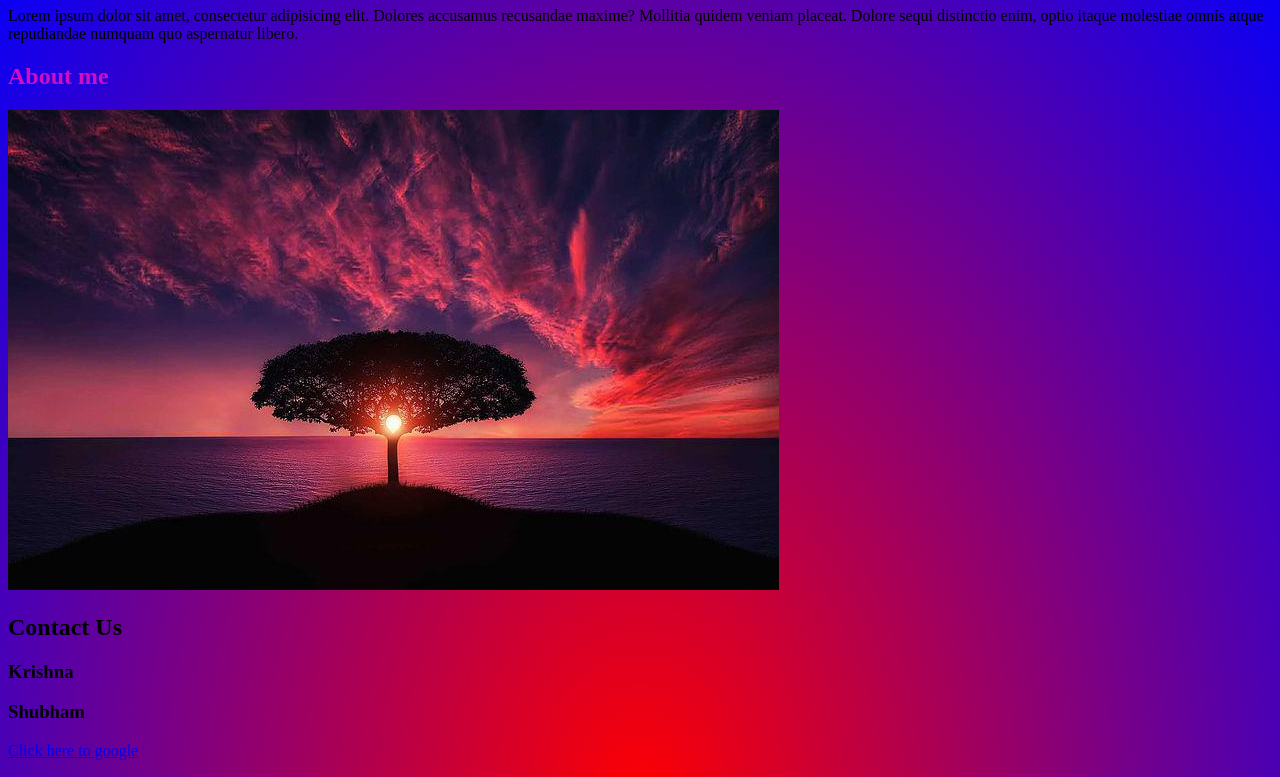
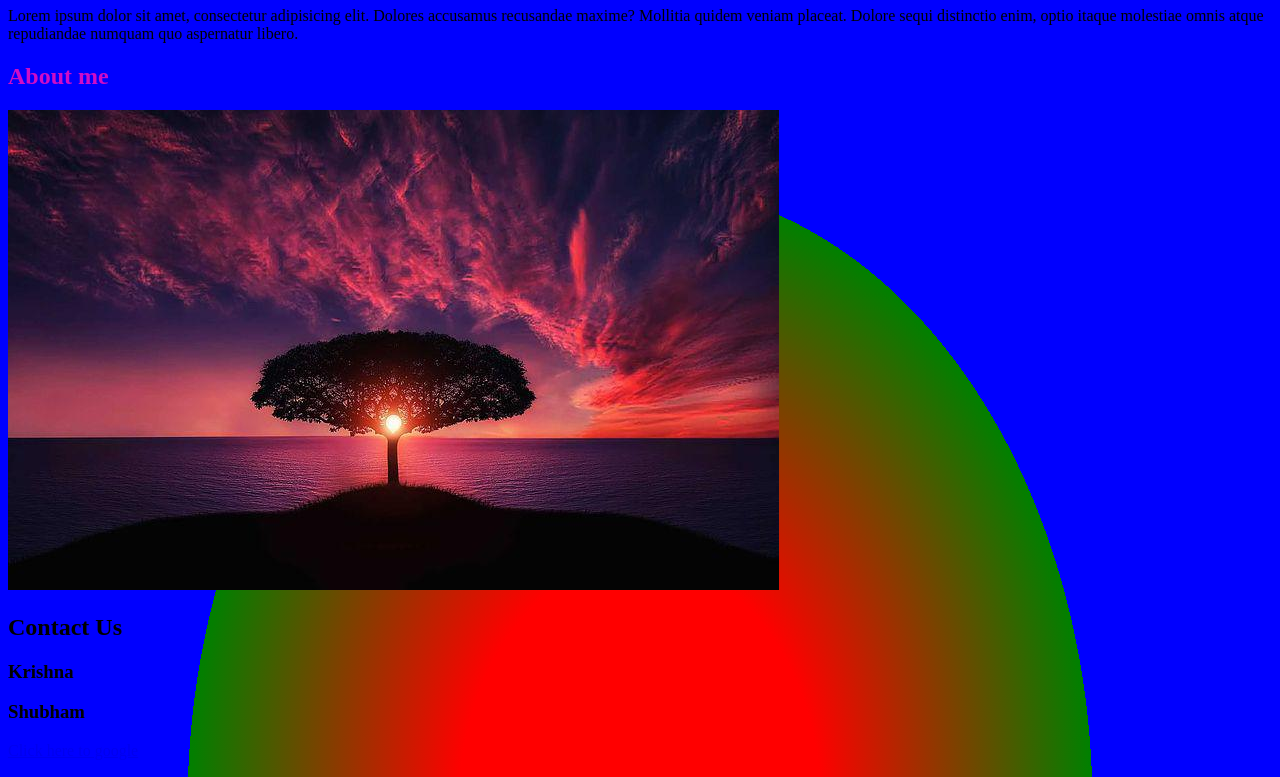
Before and after one commit to Kisna2512/Tailwind_CSS, a website built with Vite: page index.html in a window 1280 px wide. Shown: the part 73-850 px from the top of the page. Built offline with nearby package versions, Linux system fonts and the light colour scheme.

Commit message:
Radial gradient color proportion

```diff
--- a/style.css
+++ b/style.css
@@ -1,3 +1,4 @@
+/* Today's timestamp: 2:01:15 */
 /* inline css  > id selector > class selector > element selector ---Priority of selectors */
 /* .title {
   color: red;
@@ -11,7 +12,7 @@
   color: darkblue;
 }
 
-Today's timestamp: 1:37:04
+
 
 h3:hover {
   color: blueviolet;
@@ -79,7 +80,9 @@ body {
 
   /* background: linear-gradient(to bottom, red, blue, green, steelblue); */
   /* background: linear-gradient(215deg, red, blue, green, steelblue); */
-  background: radial-gradient(red, blue);
+  /* background: radial-gradient(red, blue);
+   */
+  background: radial-gradient(red 20%, green 50%, blue 30%);
 }
 
 #title {
```
